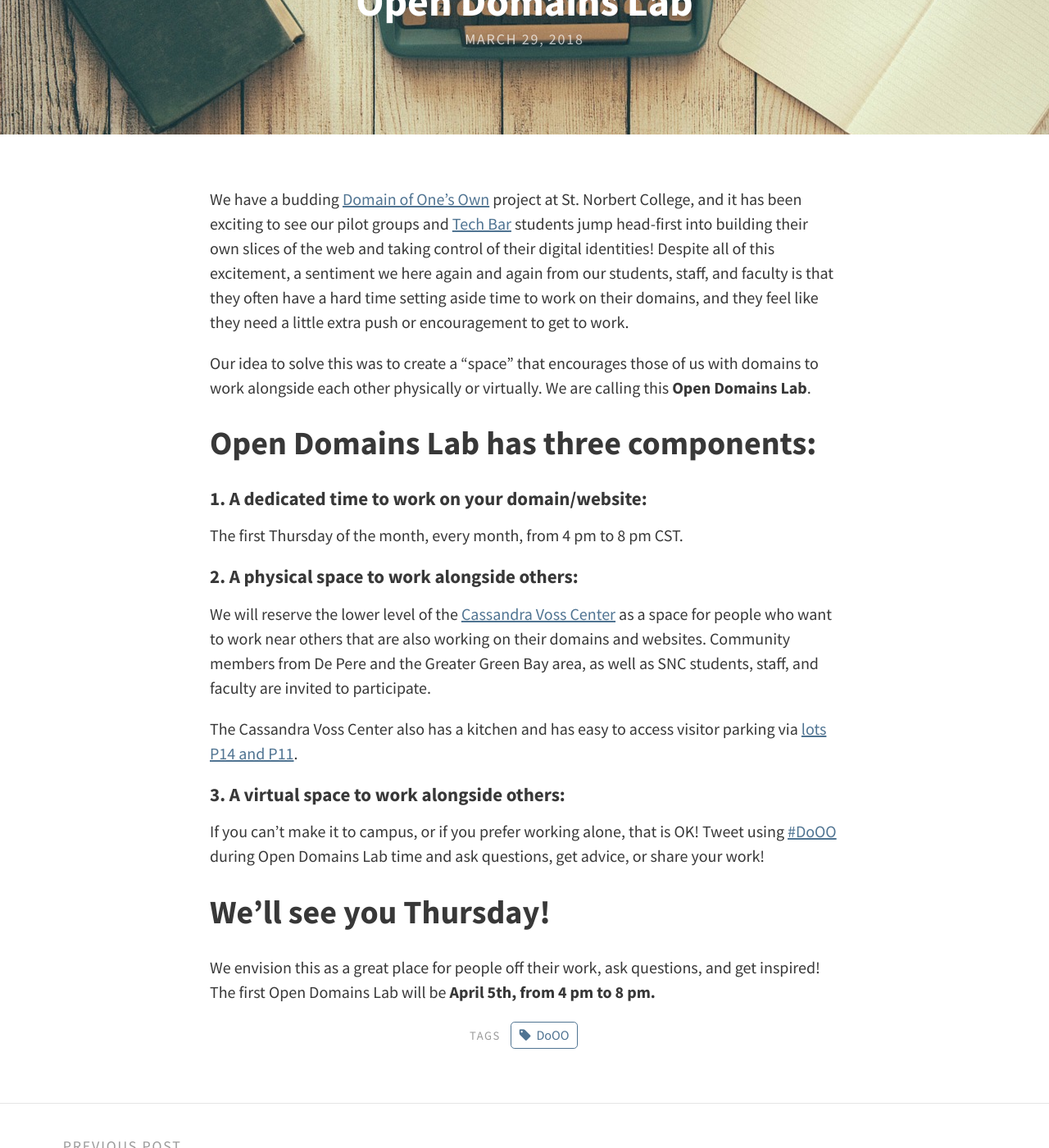
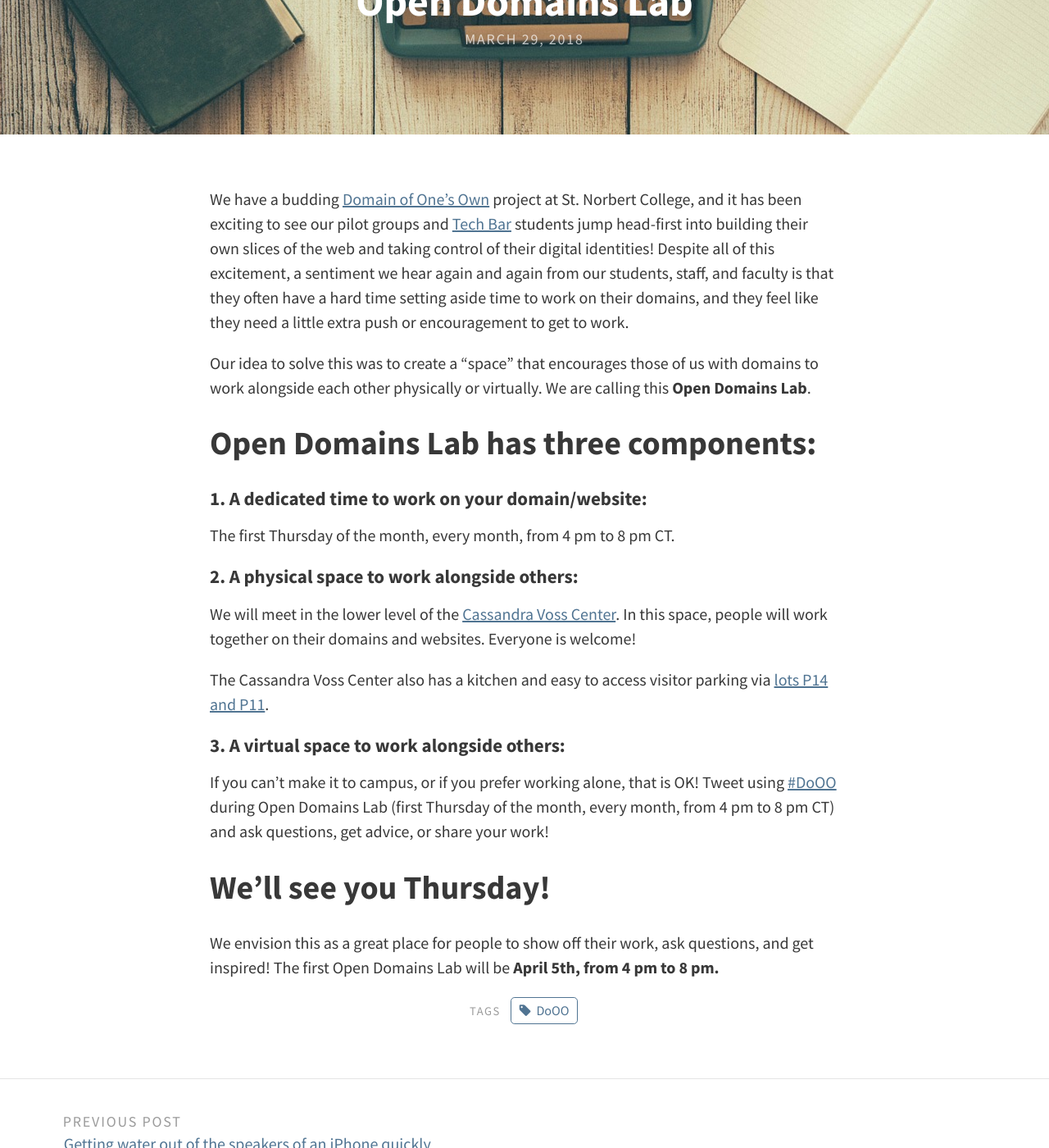
Before and after one commit to TaylorJadin/jadin.me-jekyll, a Jekyll site: the page built from _posts/2018-03-29-open-domains-lab.md, in a window 1280 px wide and 1400 px high, scrolled down 257 px. Shown: the whole window at 82% size. Built offline with Jekyll 4.4.1, drawn with Linux system fonts in a browser that asks for light colours.

Commit message:
spelling, grammar!

```diff
--- a/_posts/2018-03-29-open-domains-lab.md
+++ b/_posts/2018-03-29-open-domains-lab.md
@@ -6,22 +6,22 @@
 thumbnail: "assets/img/typewriter.jpg"
 tags: [DoOO]
 ---
-We have a budding [Domain of One's Own](https://knight.domains/about/) project at St. Norbert College, and it has been exciting to see our pilot groups and [Tech Bar](https://www.snc.edu/its/services/techbar.html) students jump head-first into building their own slices of the web and taking control of their digital identities! Despite all of this excitement, a sentiment we here again and again from our students, staff, and faculty is that they often have a hard time setting aside time to work on their domains, and they feel like they need a little extra push or encouragement to get to work.
+We have a budding [Domain of One's Own](https://knight.domains/about/) project at St. Norbert College, and it has been exciting to see our pilot groups and [Tech Bar](https://www.snc.edu/its/services/techbar.html) students jump head-first into building their own slices of the web and taking control of their digital identities! Despite all of this excitement, a sentiment we hear again and again from our students, staff, and faculty is that they often have a hard time setting aside time to work on their domains, and they feel like they need a little extra push or encouragement to get to work.
 
 Our idea to solve this was to create a "space" that encourages those of us with domains to work alongside each other physically or virtually. We are calling this **Open Domains Lab**.
 
 ## Open Domains Lab has three components:
 
 #### 1. A dedicated time to work on your domain/website:
-The first Thursday of the month, every month, from 4 pm to 8 pm CST.
+The first Thursday of the month, every month, from 4 pm to 8 pm CT.
 
 #### 2. A physical space to work alongside others:
-We will reserve the lower level of the [Cassandra Voss Center](https://www.snc.edu/cvc/) as a space for people who want to work near others that are also working on their domains and websites. Community members from De Pere and the Greater Green Bay area, as well as SNC students, staff, and faculty are invited to participate.
+We will meet in the lower level of the [Cassandra Voss Center](https://www.snc.edu/cvc/). In this space, people will work together on their domains and websites. Everyone is welcome!
 
-The Cassandra Voss Center also has a kitchen and has easy to access visitor parking via [lots P14 and P11](http://www.snc.edu/parking/docs/parkingmap.pdf).
+The Cassandra Voss Center also has a kitchen and easy to access visitor parking via [lots P14 and P11](http://www.snc.edu/parking/docs/parkingmap.pdf).
 
 #### 3. A virtual space to work alongside others:
-If you can't make it to campus, or if you prefer working alone, that is OK! Tweet using [#DoOO](https://twitter.com/search?f=tweets&q=%23DoOO&src=typd) during Open Domains Lab time and ask questions, get advice, or share your work!
+If you can't make it to campus, or if you prefer working alone, that is OK! Tweet using [#DoOO](https://twitter.com/search?f=tweets&q=%23DoOO&src=typd) during Open Domains Lab (first Thursday of the month, every month, from 4 pm to 8 pm CT) and ask questions, get advice, or share your work!
 
 ## We'll see you Thursday!
-We envision this as a great place for people off their work, ask questions, and get inspired! The first Open Domains Lab will be **April 5th, from 4 pm to 8 pm.**
+We envision this as a great place for people to show off their work, ask questions, and get inspired! The first Open Domains Lab will be **April 5th, from 4 pm to 8 pm.**
```
